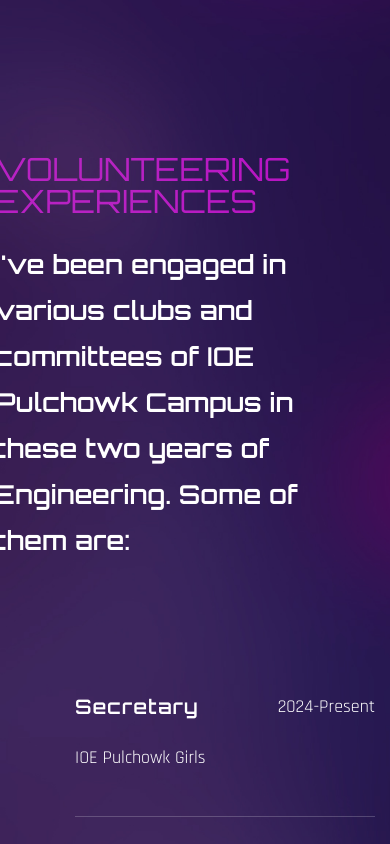
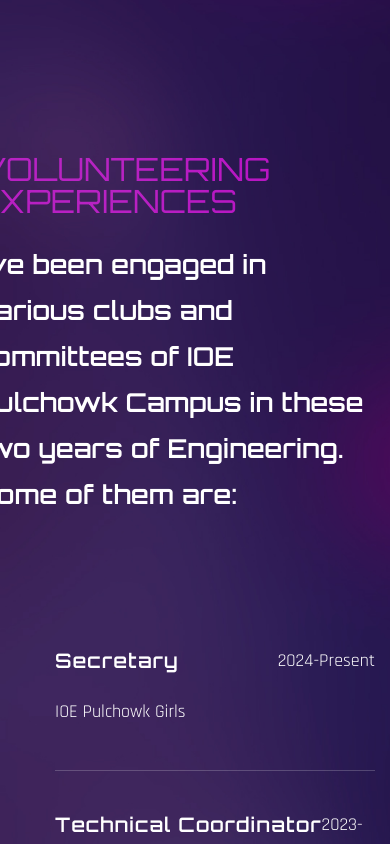
Before and after one commit to iamridhima/myportfolio, a React (Create React App) app: page / in a window 390 px wide. Shown: the part 1100-1944 px from the top of the page. Built offline with nearby package versions, Linux system fonts and the light colour scheme; the HTML template or start-up script is replaced by a standard one; a web font is replaced by a local one.

Commit message:
Update index.css

```diff
--- a/src/index.css
+++ b/src/index.css
@@ -15,7 +15,6 @@
 
 .section {
   @apply -mb-20 py-8 lg:py-24 lg:h-screen flex items-center;
-  margin-bottom: 80px;
 }
 
 .container {
@@ -25,9 +24,7 @@
 @media (max-width: 768px) {
 
   .section {
-    margin-bottom: 80px;
-    margin-left: 20px;
-
+    margin-bottom: 60px;
   }
   .container {
     padding-bottom: 100px;
```
